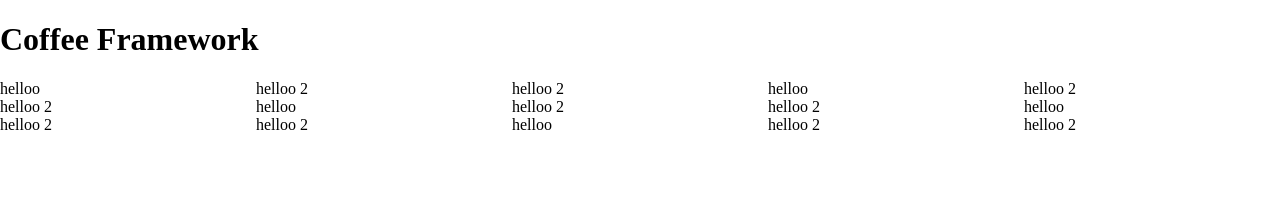
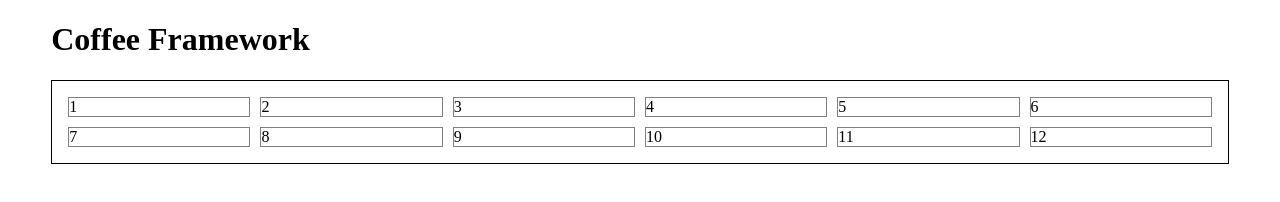
Before and after one commit to n-sikka/coffee-framework, a website: page index.sample.html in a window 1280 px wide. Drawn offline with Linux system fonts and the light colour scheme; files that its build step writes are made by us from their sources; files whose address does not match are found by name.

Commit message:
fixed normalize issue and added column container classes

```diff
--- a/index.sample.html
+++ b/index.sample.html
@@ -19,7 +19,7 @@
 
     <!-- CSS
     –––––––––––––––––––––––––––––––––––––––––––––––––– -->
-    <link rel="stylesheet" href="settings/normalize.css">
+    <link rel="stylesheet" href="/src/scss//settings/normalize.css">
     <!-- inject:css -->
     <!-- endinject -->
 
@@ -30,53 +30,44 @@
     <!-- <link rel="icon" type="image/png" href="images/favicon.png"> -->
 
     </head>
-    <body>
+    <body class="container-sm">
         <h1>Coffee Framework</h1>
-        <div class="d-grid">
-            <div>
-                helloo
+        <div class="d-grid autofit row">
+            <div class="column">
+                1
             </div>
-            <div>
-                helloo 2
+            <div class="column">
+                2
             </div>
-            <div>
-                helloo 2
+            <div class="column">
+                3
             </div>
-            <div>
-                helloo
+            <div class="column">
+                4
             </div>
-            <div>
-                helloo 2
+            <div class="column">
+                5
             </div>
-            <div>
-                helloo 2
+            <div class="column">
+                6
             </div>
-            <div>
-                helloo
+            <div class="column">
+                7
             </div>
-            <div>
-                helloo 2
+            <div class="column">
+                8
             </div>
-            <div>
-                helloo 2
+            <div class="column">
+                9
             </div>
-            <div>
-                helloo
+            <div class="column">
+                10
             </div>
-            <div>
-                helloo 2
+            <div class="column">
+                11
             </div>
-            <div>
-                helloo 2
-            </div>
-            <div>
-                helloo
-            </div>
-            <div>
-                helloo 2
-            </div>
-            <div>
-                helloo 2
+            <div class="column">
+                12
             </div>
         </div>
     </body>
--- a/src/scss/components/grid/_grid.scss
+++ b/src/scss/components/grid/_grid.scss
@@ -0,0 +1,37 @@
+.d-grid {
+    display: grid;
+    grid-gap: 10px;
+    &.autofit {
+        grid-template-columns: repeat(auto-fit, minmax(10em, 1fr));
+    }
+
+    &.autofill {
+        grid-template-columns: repeat(auto-fill, minmax(10em, 1fr));
+    }
+}
+
+.container-sm,
+.container-md,
+.container-lg {
+    width: $container-default-width;
+    margin-left: auto;
+    margin-right: auto;
+}
+
+.container-sm {
+    @include for-screen('above-tablet') {
+        width: $container-sm-width;
+    }
+}
+
+
+// TEMP SHIT
+.column {
+    border: 1px solid grey;
+    align-items: stretch;
+}
+
+.row {
+    padding: 1em;
+    border: 1px solid black;
+}
--- a/src/scss/components/typography/_font-size.scss
+++ b/src/scss/components/typography/_font-size.scss
@@ -0,0 +1,7 @@
+html {
+    font-size: $base-font-size;
+}
+
+body {
+    font-size: $base-font-size;
+}
--- a/src/scss/grid/_grid.scss
+++ /dev/null
@@ -1,4 +0,0 @@
-.d-grid {
-    display: grid;
-    grid-template-columns: repeat( auto-fit, minmax(250px, 1fr) );
-}
--- a/src/scss/settings/_mixins.scss
+++ b/src/scss/settings/_mixins.scss
@@ -0,0 +1,66 @@
+/**
+ * This is being used for adding quick css for various screen sizes. variables are in varibles.scss
+ */
+
+@mixin for-screen($breakpoint) {
+    @if $breakpoint == 'mobile-sm' {
+        @media (max-width: $mobile-sm) {
+            @content;
+        }
+    }
+    @else if $breakpoint == 'mobile' {
+      @media (max-width: $mobile) {
+        @content;
+      }
+    }
+    @else if $breakpoint == 'above-mobile' {
+      @media (min-width: $mobile) {
+        @content;
+      }
+    }
+     @else if $breakpoint == 'tablet' {
+      @media (max-width: $tablet)  {
+        @content;
+      }
+    }
+    @else if $breakpoint == 'only-tablet' {
+      @media (min-width: $mobile) and (max-width: $tablet)  {
+        @content;
+      }
+    }
+    @else if $breakpoint == 'above-tablet' {
+        @media (min-width: $tablet) {
+            @content;
+        }
+    }
+    @else if $breakpoint == 'desktop' {
+      @media (min-width: $tablet) {
+        @content;
+      }
+    }
+    @else if $breakpoint == 'tablet-to-desktop' {
+        @media (min-width: $tablet) and (max-width: $desktop) {
+          @content;
+        }
+    }
+    @else if $breakpoint == 'below-desktop' {
+        @media (max-width: $desktop) {
+            @content;
+        }
+    }
+    @else if $breakpoint == 'above-desktop' {
+        @media (min-width: $desktop) {
+            @content;
+        }
+    }
+    @else if $breakpoint == '$super-desktop' {
+        @media (min-width: $super-desktop) {
+            @content;
+        }
+    }
+    @else if $breakpoint == 'mobile-landscape' {
+      @media (max-width: $tablet) and (orientation: landscape) {
+        @content;
+      }
+    }
+  }
--- a/src/scss/settings/_variables.scss
+++ b/src/scss/settings/_variables.scss
@@ -1 +1,24 @@
-$color: red;
+$base-font-size: 16px;
+
+
+$mobile-sm: 320px;
+$mobile: 425px; //targetting android phones as standard
+$tablet: 768px;
+$desktop: 1366px;
+$super-desktop: 1920px;
+
+
+// GRID VARIABLES
+// row
+
+
+// container
+$container-default-width: 96%;
+$container-lg-width: 96%;
+$container-md-width: 94%;
+$container-sm-width: 92%;
+
+
+// columns
+$col-width-max: 94%;
+$col-width-min: 6.233%;
```
Also changed, not shown: src/index.css.
